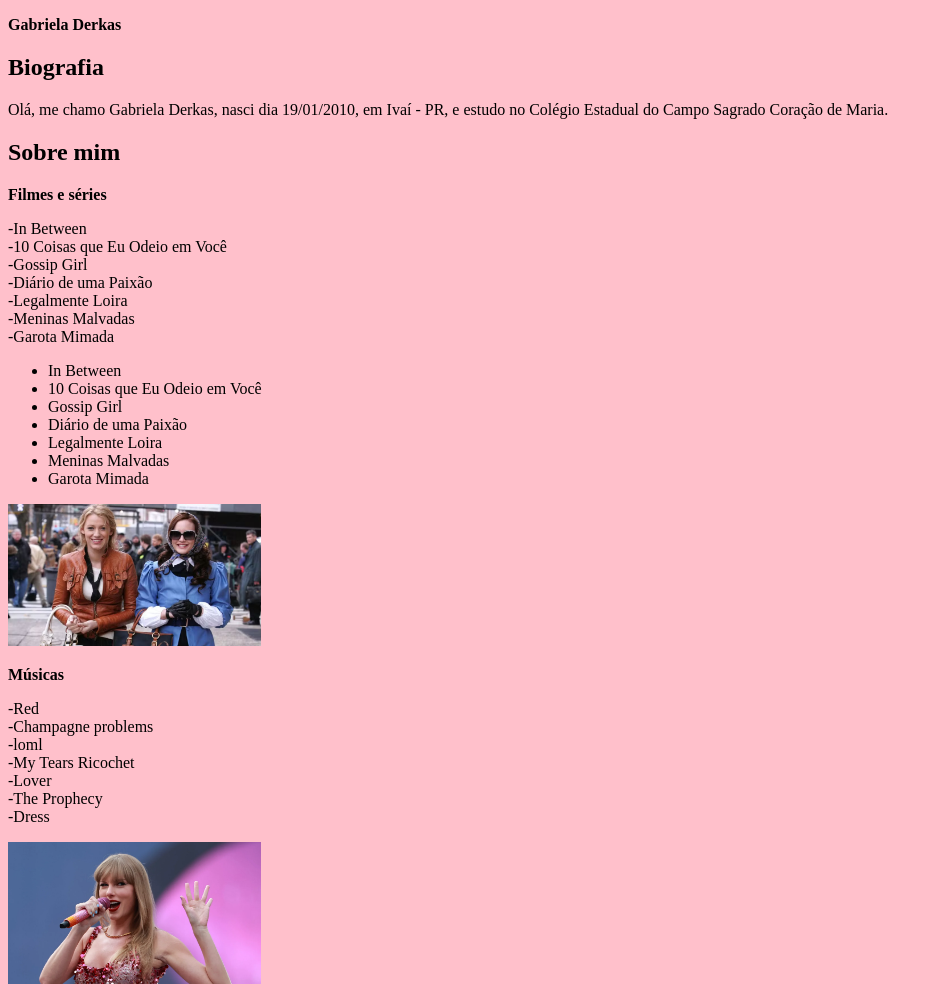
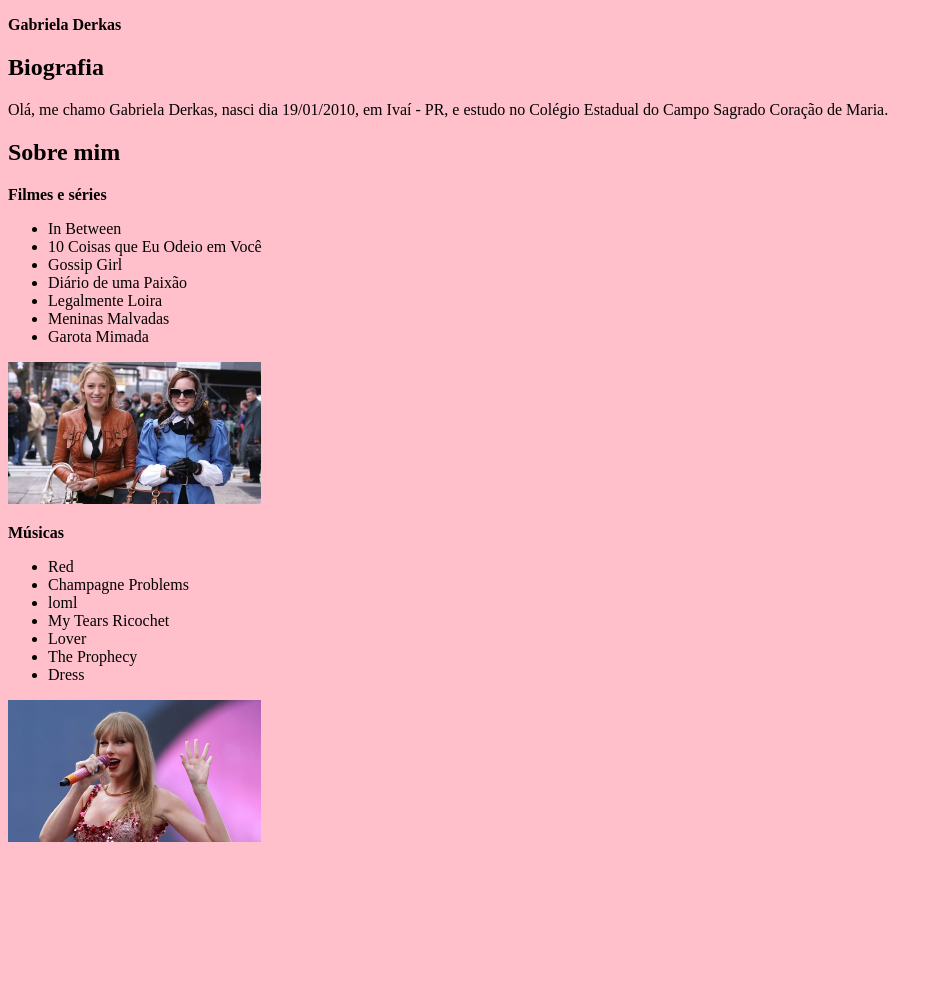
Before and after one commit to gabrieladerkas/Curso4Sagrado, a plain HTML site: page index.html in a window 1280 px wide. Shown: the whole page, without its empty margins (0-943 px from the left). After the commit the page ends 854 px from the top, so only its background shows below. Drawn offline with Linux system fonts and the light colour scheme.

Commit message:
terminei

```diff
--- a/index.html
+++ b/index.html
@@ -14,8 +14,6 @@
 <p>
 <h2>Sobre mim</h2>
 <p> <b>Filmes e séries</b> </p>
-<p>-In Between<br/>-10 Coisas que Eu Odeio em Você<br/>-Gossip Girl<br/>-Diário de uma Paixão<br/>-Legalmente Loira<br/>-Meninas Malvadas<br/>-Garota Mimada
-</p>
 <ul>
 <li>In Between</li>
 <li>10 Coisas que Eu Odeio em Você</li>
@@ -28,7 +26,15 @@
 <img src="gossipgirl.png" alt="fotinha">
 
 <p> <b>Músicas</b> </p>
-<p>-Red<br/>-Champagne problems<br/>-loml<br/>-My Tears Ricochet<br/>-Lover<br/>-The Prophecy<br/>-Dress</p>
+<ul>
+<li>Red</li>
+<li>Champagne Problems</li>
+<li>loml</li>
+<li>My Tears Ricochet</li>
+<li>Lover</li>
+<li>The Prophecy</li>
+<li>Dress</li>
+</ul>
 <img src="taylorswift.png" alt="foto">
 </body>
 </html>
```
Lines whose indentation alone changed are shown as unchanged.
